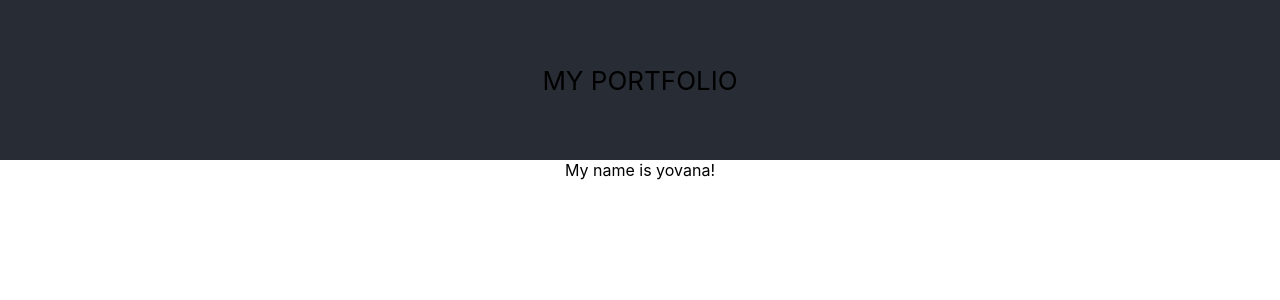
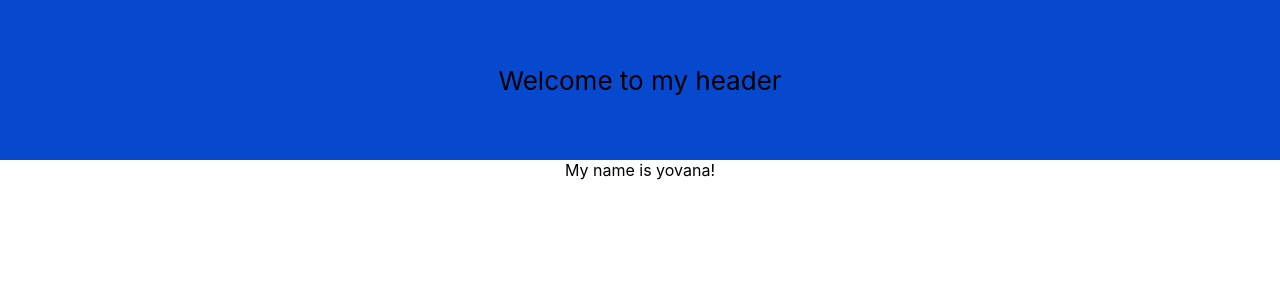
Before and after one commit to yovana-pelayo/my-app, a React (Create React App) app: page / in a window 1280 px wide. Shown: the top 300 px of the page. Built offline with nearby package versions, Linux system fonts and the light colour scheme.

Commit message:
added a header component and created a css file for it

```diff
--- a/src/App.css
+++ b/src/App.css
@@ -2,16 +2,8 @@
   text-align: center;
 }
 
-.App-logo {
-  height: 40vmin;
-  pointer-events: none;
-}
 
-@media (prefers-reduced-motion: no-preference) {
-  .App-logo {
-    animation: App-logo-spin infinite 20s linear;
-  }
-}
+
 
 .App-header {
   background-color: #282c34;
--- a/src/App.js
+++ b/src/App.js
@@ -1,13 +1,10 @@
-import logo from './logo.svg';
+import Header from './View/Header.jsx';
 import './App.css';
 
 function App() {
   return (
     <div className="App">
-      <header className="App-header">
-
-      MY PORTFOLIO
-      </header>
+      <Header/>
       <div>
         My name is yovana!
       </div>
--- /dev/null
+++ b/src/View/Header.css
@@ -0,0 +1,10 @@
+.Header{
+    background-color: #0648ce;
+    min-height: 20vh;
+    display: flex;
+    flex-direction: column;
+    align-items: center;
+    justify-content: center;
+    font-size: calc(10px + 2vmin);
+    color: black;
+  }
--- /dev/null
+++ b/src/View/Header.jsx
@@ -0,0 +1,14 @@
+import "./Header.css";
+
+function Header () {
+
+return (
+
+
+    <div className="Header">
+        Welcome to my header
+    </div>
+)
+
+}
+export default Header;
```
